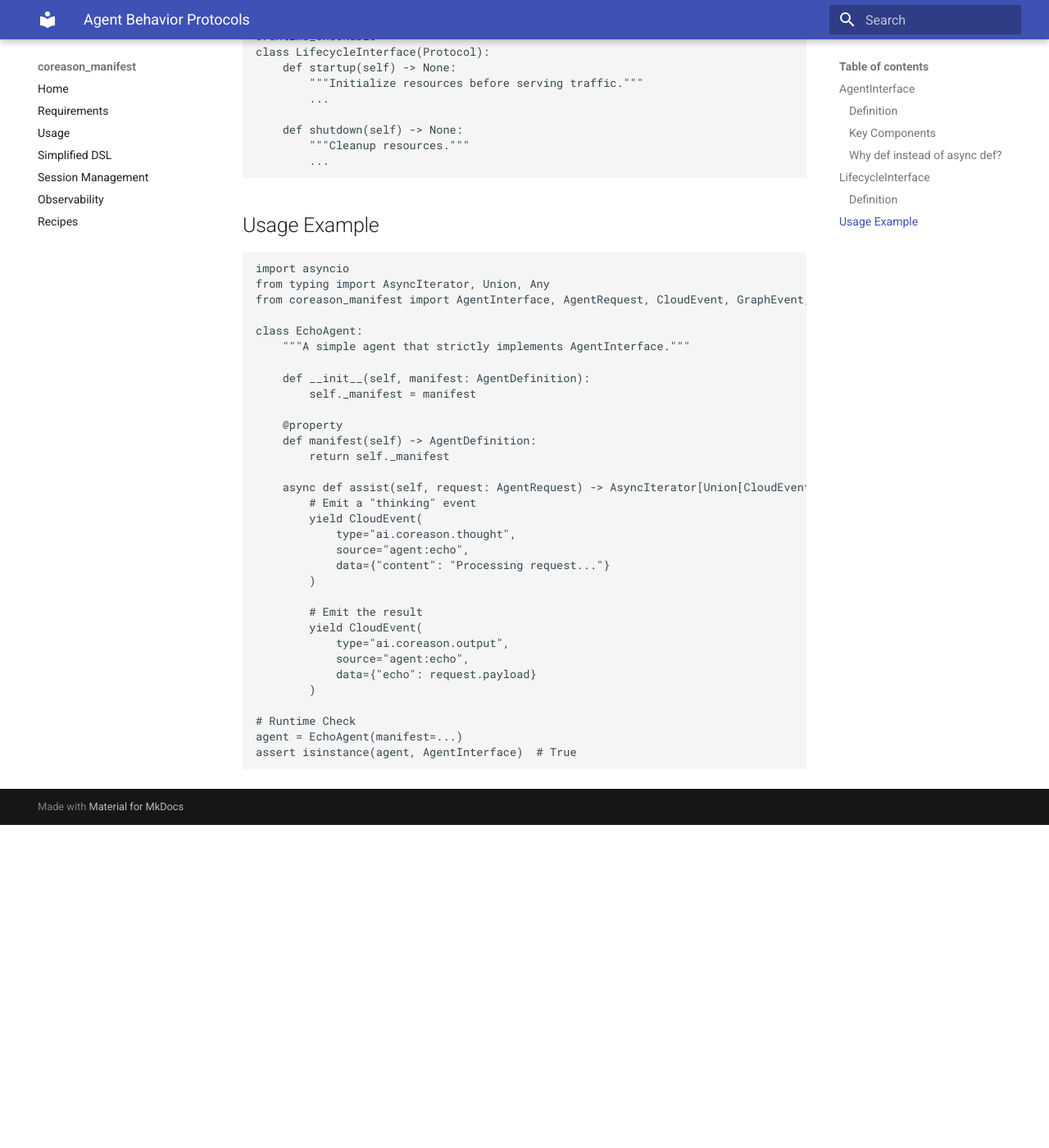
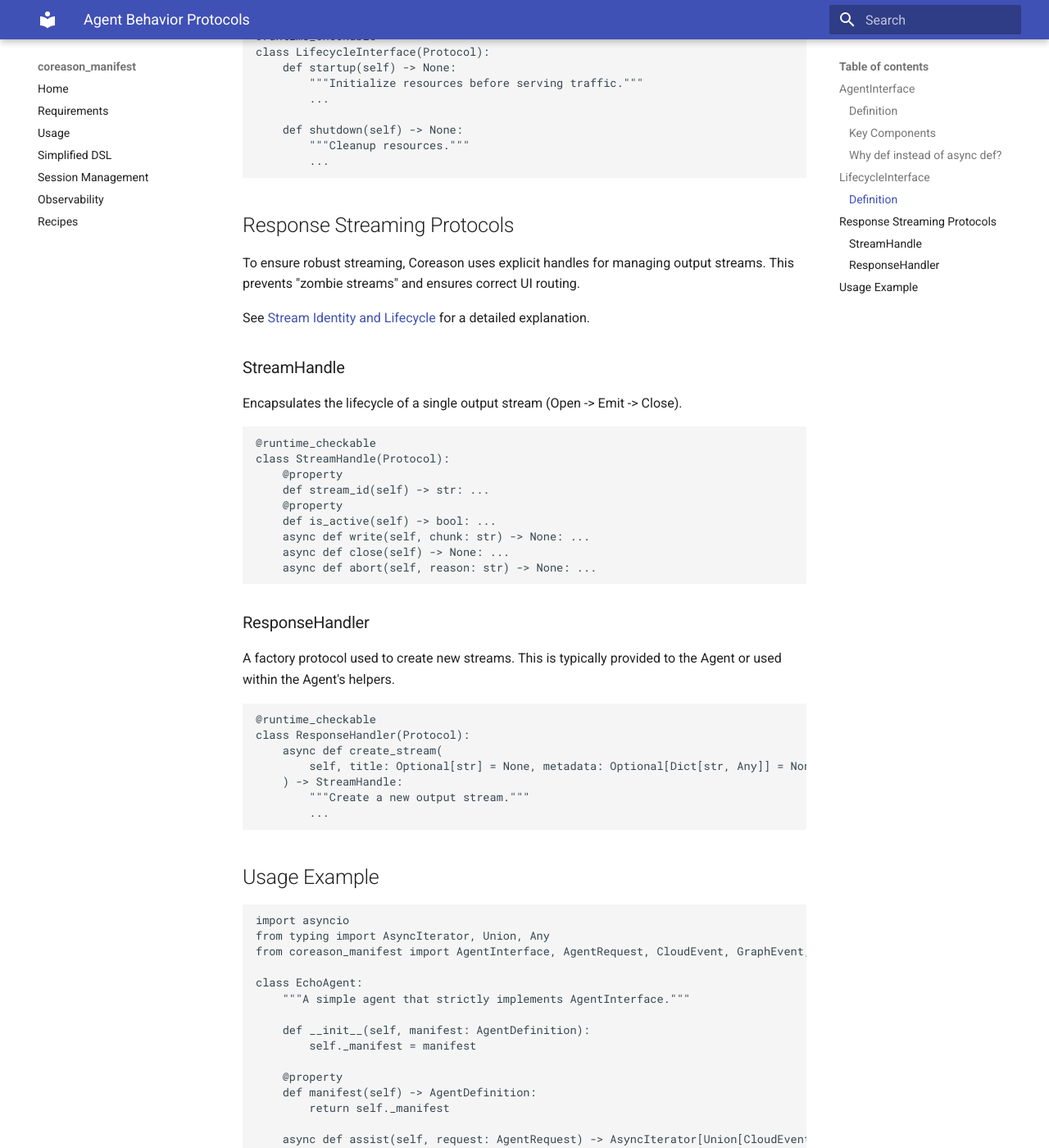
Before and after one commit to CoReason-AI/coreason-manifest, an MkDocs documentation site: the page built from docs/agent_behavior_protocols.md, in a window 1280 px wide and 1400 px high, scrolled down 1872 px. Shown: the whole window at 82% size. Built offline with MkDocs 1.6.1 and Material for MkDocs 9.7.7, drawn with Linux system fonts in a browser that asks for light colours; before the commit the page ends 2878 px from its top, so only the background shows below that.

Commit message:
Formalize Stream Identity and Lifecycle with StreamHandle Protocol
Introduces a strict `StreamHandle` protocol to manage the lifecycle of agent response streams (Open -> Emit -> Close). This replaces implicit generator yielding with a handle-based approach, ensuring unambiguous stream identity, preventing zombie streams, and enabling correct UI routing in complex scenarios.

Key changes:
- Defined `StreamHandle` Protocol in `src/coreason_manifest/definitions/interfaces.py` with `stream_id`, `is_active`, `write()`, `close()`, and `abort()`.
- Updated `ResponseHandler` Protocol to include `create_stream()` factory method, replacing ad-hoc streaming methods.
- Added `docs/stream_lifecycle_and_identity.md` explaining the rationale and usage of the new pattern.
- Updated `docs/agent_behavior_protocols.md` to reference the new protocols.

Co-authored-by: gowthamrao <13936600+gowthamrao@users.noreply.github.com>

````diff
--- a/docs/agent_behavior_protocols.md
+++ b/docs/agent_behavior_protocols.md
@@ -77,6 +77,42 @@ class LifecycleInterface(Protocol):
         ...
 ```
 
+## Response Streaming Protocols
+
+To ensure robust streaming, Coreason uses explicit handles for managing output streams. This prevents "zombie streams" and ensures correct UI routing.
+
+See [Stream Identity and Lifecycle](stream_lifecycle_and_identity.md) for a detailed explanation.
+
+### StreamHandle
+
+Encapsulates the lifecycle of a single output stream (Open -> Emit -> Close).
+
+```python
+@runtime_checkable
+class StreamHandle(Protocol):
+    @property
+    def stream_id(self) -> str: ...
+    @property
+    def is_active(self) -> bool: ...
+    async def write(self, chunk: str) -> None: ...
+    async def close(self) -> None: ...
+    async def abort(self, reason: str) -> None: ...
+```
+
+### ResponseHandler
+
+A factory protocol used to create new streams. This is typically provided to the Agent or used within the Agent's helpers.
+
+```python
+@runtime_checkable
+class ResponseHandler(Protocol):
+    async def create_stream(
+        self, title: Optional[str] = None, metadata: Optional[Dict[str, Any]] = None
+    ) -> StreamHandle:
+        """Create a new output stream."""
+        ...
+```
+
 ## Usage Example
 
 ```python
````
Also changed, not shown: docs/stream_lifecycle_and_identity.md (added, +98 -0 lines), 1 other file.
